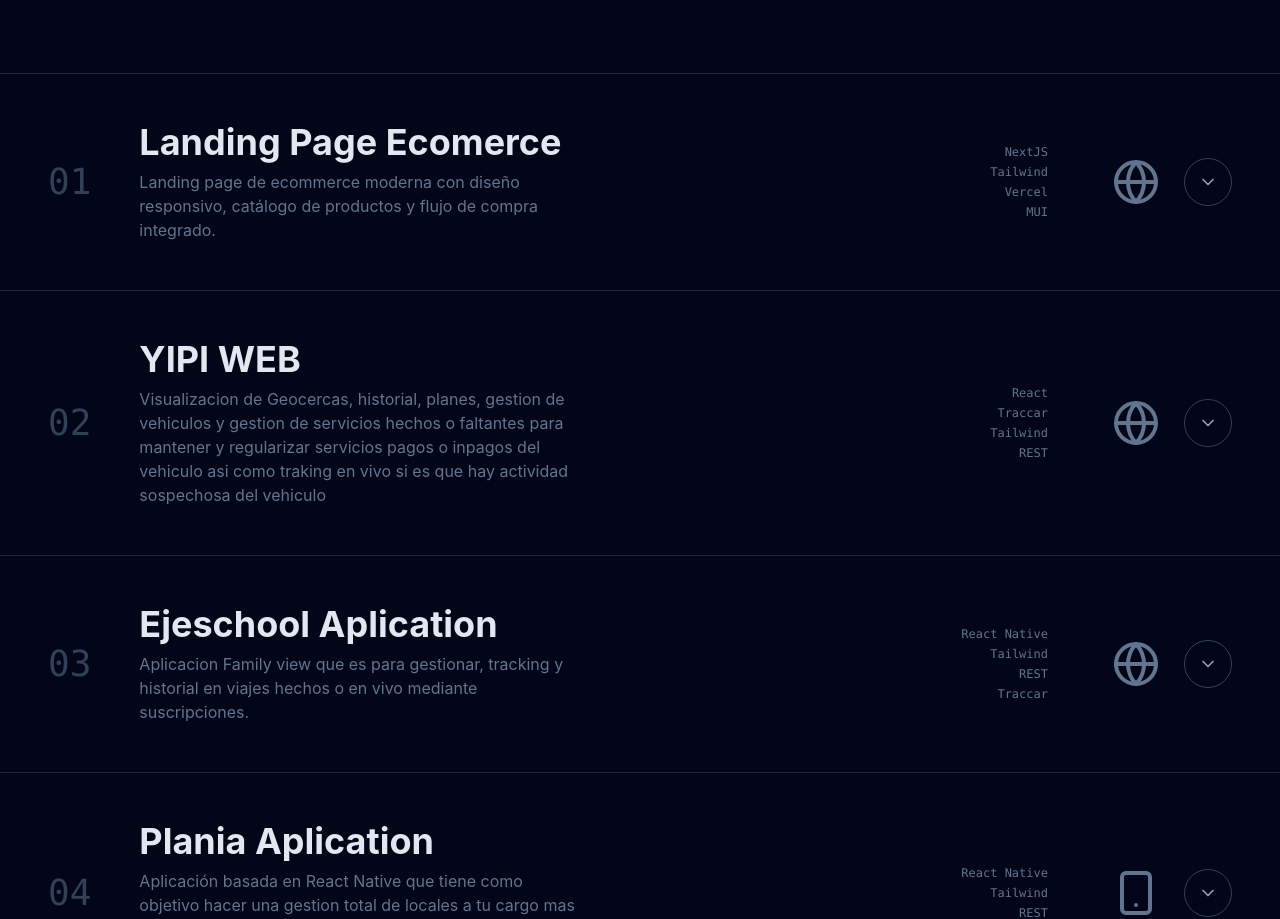
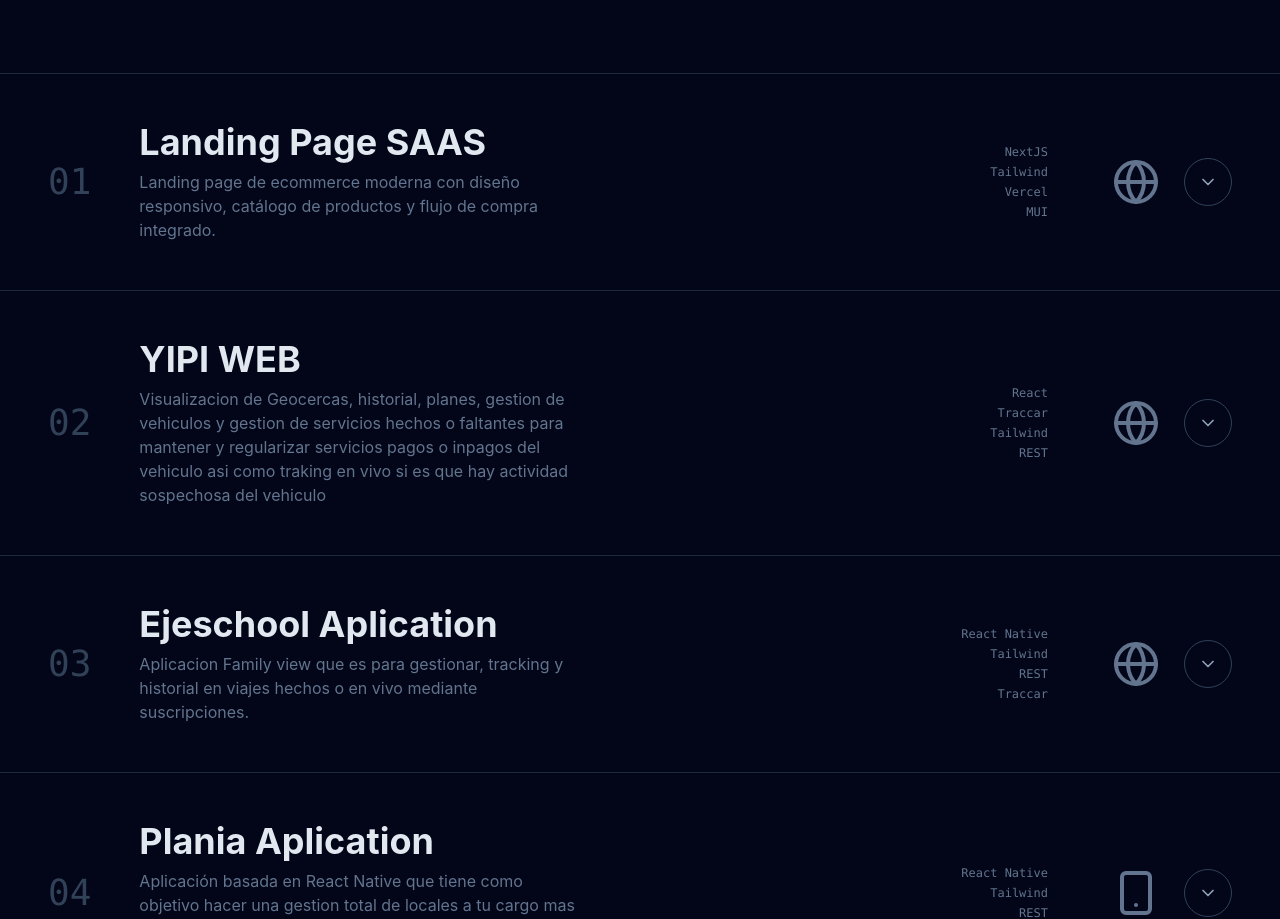
Before and after one commit to matiasgerr/matiasgerr.github.io, a React (Vite) app: page / in a window 1280 px wide. Shown: the part 1620-2539 px from the top of the page. Built offline with nearby package versions, Linux system fonts and the light colour scheme.

Commit message:
edit title in projects

```diff
--- a/src/constants/index.ts
+++ b/src/constants/index.ts
@@ -6,7 +6,7 @@ export const CURRENT_YEAR = new Date().getFullYear();
 export const PROJECTS: Project[] = [
   {
     id: '01',
-    title: 'Landing Page Ecomerce',
+    title: 'Landing Page SAAS',
     type: 'web',
     description:
       'Landing page de ecommerce moderna con diseño responsivo, catálogo de productos y flujo de compra integrado.',
```
